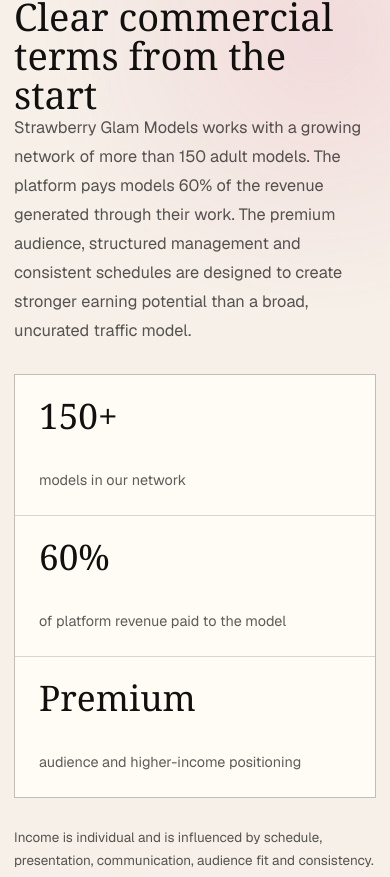
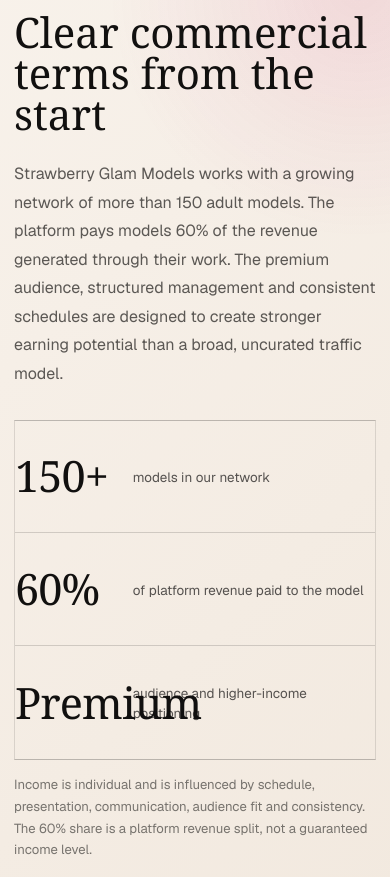
Before and after one commit to MaksatNiiazov/sgm_website, a Next.js app: page / in a window 390 px wide. Shown: the part 3784-4661 px from the top of the page. Built offline with nearby package versions, Linux system fonts and the light colour scheme.

Commit message:
Refine earnings section composition and spacing

```diff
--- a/app/globals.css
+++ b/app/globals.css
@@ -2363,3 +2363,153 @@
     min-height: 140px;
   }
 }
+
+/* Refined terms and earnings layout */
+.conditions-band {
+  position: relative;
+  overflow: hidden;
+  padding: clamp(72px, 10vw, 132px) 0;
+  border-top: 1px solid var(--line-light);
+  border-bottom: 1px solid var(--line-light);
+  background:
+    radial-gradient(circle at 92% 8%, rgba(200, 30, 108, 0.11), transparent 25%),
+    linear-gradient(135deg, #f8f2eb 0%, #f2e9df 100%);
+}
+
+.conditions-band::before {
+  position: absolute;
+  top: 0;
+  right: 12%;
+  width: 1px;
+  height: 100%;
+  background: linear-gradient(180deg, transparent, rgba(17, 16, 15, 0.1), transparent);
+  content: "";
+  pointer-events: none;
+}
+
+.conditions-layout {
+  position: relative;
+  z-index: 1;
+  display: grid;
+  grid-template-columns: minmax(0, 0.92fr) minmax(420px, 1.08fr);
+  gap: clamp(44px, 8vw, 112px);
+  align-items: start;
+}
+
+.conditions-heading {
+  max-width: 620px;
+  padding-top: 8px;
+}
+
+.conditions-heading .eyebrow {
+  color: #8d6840;
+}
+
+.conditions-heading h2 {
+  max-width: 560px;
+  margin: 0 0 26px;
+  color: var(--ink);
+  font-size: clamp(42px, 5vw, 76px);
+  line-height: 0.98;
+}
+
+.conditions-heading p:not(.eyebrow) {
+  max-width: 570px;
+  margin: 0;
+  color: rgba(17, 16, 15, 0.68);
+  font-size: clamp(1rem, 1.25vw, 1.16rem);
+  line-height: 1.78;
+}
+
+.conditions-grid {
+  display: grid;
+  grid-template-columns: 1fr;
+  border-top: 1px solid rgba(17, 16, 15, 0.25);
+  border-bottom: 1px solid rgba(17, 16, 15, 0.25);
+  background: transparent;
+}
+
+.conditions-grid article {
+  display: grid;
+  grid-template-columns: minmax(120px, 0.38fr) 1fr;
+  gap: 24px;
+  align-items: center;
+  min-height: 132px;
+  padding: 22px 0;
+  border-bottom: 1px solid rgba(17, 16, 15, 0.16);
+  background: transparent;
+}
+
+.conditions-grid article:last-child {
+  border-bottom: 0;
+}
+
+.conditions-grid strong {
+  color: var(--ink);
+  font-family: var(--font-display);
+  font-size: clamp(2.6rem, 4vw, 4.4rem);
+  font-weight: 500;
+  letter-spacing: -0.02em;
+  line-height: 0.9;
+}
+
+.conditions-grid span {
+  max-width: 240px;
+  color: rgba(17, 16, 15, 0.7);
+  font-size: 0.92rem;
+  line-height: 1.5;
+}
+
+.conditions-note {
+  grid-column: 2;
+  max-width: 560px;
+  margin: -8px 0 0;
+  color: rgba(17, 16, 15, 0.55);
+  font-size: 0.82rem;
+  line-height: 1.65;
+}
+
+@media (max-width: 960px) {
+  .conditions-band::before {
+    display: none;
+  }
+
+  .conditions-layout {
+    grid-template-columns: 1fr;
+    gap: 42px;
+  }
+
+  .conditions-heading {
+    max-width: 720px;
+  }
+
+  .conditions-note {
+    grid-column: auto;
+    margin-top: -18px;
+  }
+}
+
+@media (max-width: 640px) {
+  .conditions-band {
+    padding: 64px 0;
+  }
+
+  .conditions-layout {
+    gap: 32px;
+  }
+
+  .conditions-grid article {
+    grid-template-columns: minmax(100px, 0.42fr) 1fr;
+    gap: 16px;
+    min-height: 112px;
+    padding: 18px 0;
+  }
+
+  .conditions-grid strong {
+    font-size: 2.7rem;
+  }
+
+  .conditions-grid span {
+    font-size: 0.84rem;
+  }
+}
```
